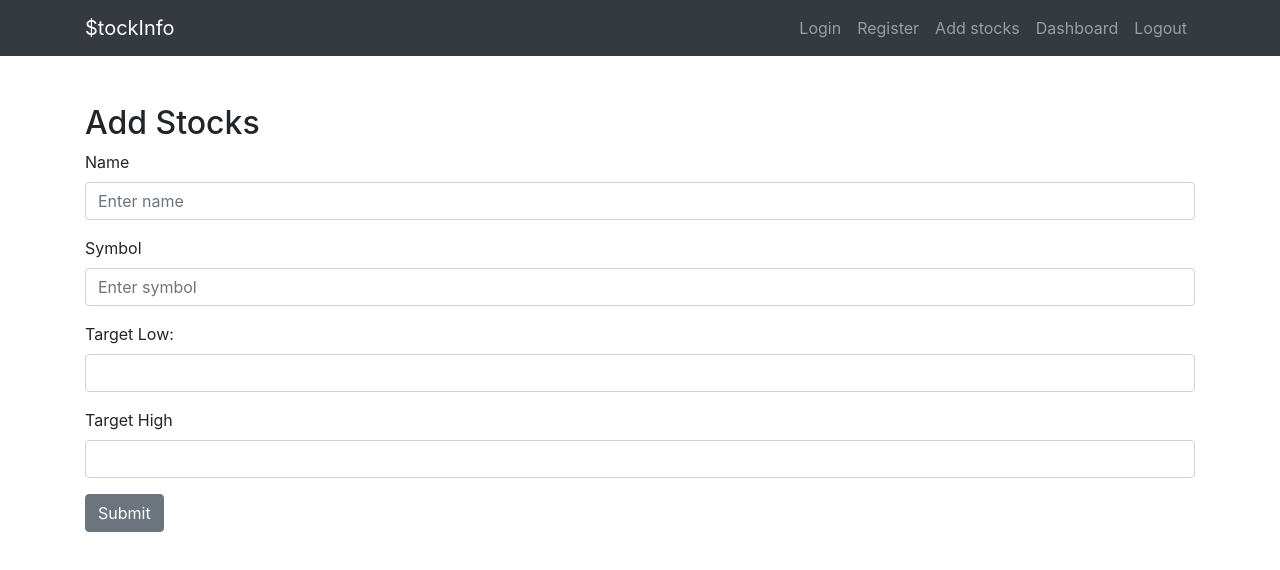
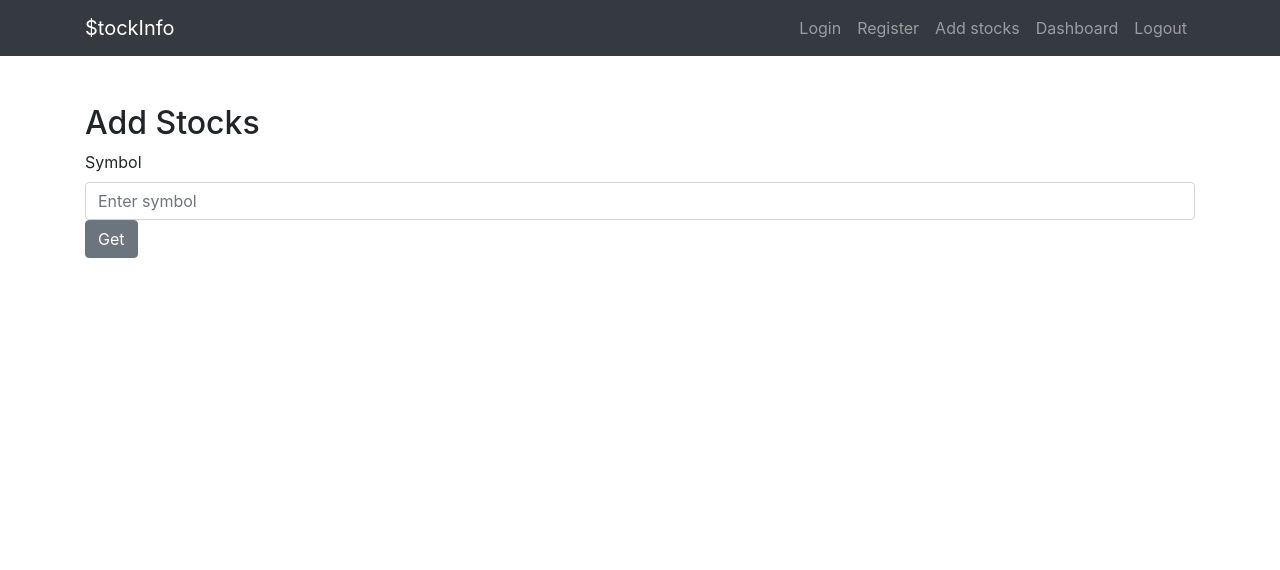
Before and after one commit to delphk/stock-tracker, a React (Create React App) app in the folder client/: page /addstock in a window 1280 px wide. Shown: the top 570 px of the page. Built offline with nearby package versions, Linux system fonts and the light colour scheme.

Commit message:
logout redirect and refactor add stock page

```diff
--- a/client/src/App.js
+++ b/client/src/App.js
@@ -6,6 +6,8 @@ import Register from "./components/Register";
 import AddStock from "./components/AddStock";
 import Dashboard from "./components/Dashboard";
 import Logout from "./components/Logout";
+import NotFound from "./components/NotFound";
+
 import {
   BrowserRouter as Router,
   Switch,
@@ -19,14 +21,14 @@ class App extends Component {
   state = { isLoggedIn: false };
 
   toggleLogin = () => {
-    this.setState({ isLoggedIn: !this.state.isLoggedIn });
+    this.setState({ isLoggedIn: true });
   };
 
   render() {
     console.log(this.state.isLoggedIn);
     return (
       <React.Fragment>
-        <AppNavBar />
+        <AppNavBar isLoggedIn={this.state.isLoggedIn} />
         <Router>
           <Switch>
             <Route
@@ -43,6 +45,7 @@ class App extends Component {
             <Route path="/addstock" component={AddStock} />
             <Route path="/dashboard" component={Dashboard} />
             <Route path="/logout" component={Logout} />
+            <Route component={NotFound} />
           </Switch>
         </Router>
       </React.Fragment>
--- a/client/src/components/AddStock.js
+++ b/client/src/components/AddStock.js
@@ -1,45 +1,54 @@
 import React from "react";
 import { Container, Button, Form, FormGroup, Label, Input } from "reactstrap";
+import { Redirect } from "react-router-dom";
 
 class AddStock extends React.Component {
   state = {
     name: "",
     symbol: "",
     targetlow: undefined,
-    targethigh: undefined
+    targethigh: undefined,
+    isSymbolValid: false,
+    errorMessage: ""
   };
 
   handleChange = e => {
     this.setState({ [e.target.name]: e.target.value });
   };
 
-  handleSubmit = e => {
+  handleSubmit = async e => {
     e.preventDefault();
-    fetch("/stocks", {
+    const request = await fetch("/stocks", {
       method: "post",
       headers: { "Content-Type": "application/json" },
       body: JSON.stringify(this.state)
-    })
-      .then(response => response.json())
-      .then(res => console.log(res));
+    });
+    const response = await request.json();
+    console.log(response);
+    this.props.history.push("/dashboard");
+  };
+
+  getSymbol = async value => {
+    console.log(value);
+    const url = `https://api.iextrading.com/1.0/stock/${value}/quote`;
+    try {
+      const request = await fetch(url);
+      const response = await request.json();
+      const name = response["companyName"];
+      const symbol = response["symbol"];
+      this.setState({ name, symbol, isSymbolValid: true, errorMessage: "" });
+      console.log(this.state);
+    } catch {
+      this.setState({ errorMessage: "No such stock exists" });
+    }
   };
 
   render() {
-    console.log(this.state);
     return (
       <Container>
         <h2>Add Stocks</h2>
         <Form onSubmit={this.handleSubmit}>
-          <FormGroup>
-            <Label for="name">Name</Label>
-            <Input
-              type="text"
-              name="name"
-              value={this.state.name}
-              onChange={this.handleChange}
-              placeholder="Enter name"
-            />
-          </FormGroup>
+          {this.state.isSymbolValid === false && (
             <FormGroup>
               <Label for="symbol">Symbol</Label>
               <Input
@@ -49,7 +58,15 @@ class AddStock extends React.Component {
                 onChange={this.handleChange}
                 placeholder="Enter symbol"
               />
+              <Button onClick={() => this.getSymbol(this.state.symbol)}>
+                Get
+              </Button>
             </FormGroup>
+          )}
+          {<p>{this.state.errorMessage}</p>}
+          {this.state.isSymbolValid && <p>Symbol: {this.state.symbol}</p>}
+          {this.state.isSymbolValid && <p>Name: {this.state.name}</p>}
+          {this.state.isSymbolValid && (
             <FormGroup>
               <Label for="targetlow">Target Low:</Label>
               <Input
@@ -59,6 +76,9 @@ class AddStock extends React.Component {
                 onChange={this.handleChange}
               />
             </FormGroup>
+          )}
+
+          {this.state.isSymbolValid && (
             <FormGroup>
               <Label for="targethigh">Target High</Label>
               <Input
@@ -68,7 +88,8 @@ class AddStock extends React.Component {
                 onChange={this.handleChange}
               />
             </FormGroup>
-          <Button>Submit</Button>
+          )}
+          {this.state.isSymbolValid && <Button>Submit</Button>}
         </Form>
       </Container>
     );
--- a/client/src/components/Dashboard.js
+++ b/client/src/components/Dashboard.js
@@ -8,31 +8,29 @@ class Dashboard extends React.Component {
 
   async componentDidMount() {
     const request = await fetch("/stocks", {
-      method: "get",
-      headers: { "Content-Type": "application/json" }
+      method: "get"
     });
     const response = await request.json();
     this.setState({ stocks: response });
     if (this.state.stocks.length > 0) {
-      this.getStocks();
+      this.getStockPrices();
     }
   }
 
-  getStocks = async () => {
+  getStockPrices = async () => {
     const arrayOfSymbols = this.state.stocks.map(stock => stock.symbol);
     const symbols = arrayOfSymbols.join(",");
     const url = `https://api.iextrading.com/1.0/stock/market/batch?symbols=${symbols}&types=quote`;
     const request = await fetch(url);
     const response = await request.json();
     const arrayOfStockPrices = [];
-    let stocks = [...this.state.stocks];
     for (let i = 0; i < arrayOfSymbols.length; i++) {
       const prices = response[arrayOfSymbols[i]]["quote"]["close"];
       arrayOfStockPrices.push(prices);
     }
+    let stocks = [...this.state.stocks];
     stocks.map((stock, index) => (stock.price = arrayOfStockPrices[index]));
     this.setState({ stocks });
-    console.log(this.state);
   };
 
   handleDelete = async (id, index) => {
--- a/client/src/components/Logout.js
+++ b/client/src/components/Logout.js
@@ -8,6 +8,7 @@ class Logout extends Component {
     });
     const response = await request.json();
     console.log(response);
+    this.props.history.push("/login");
   }
 
   render() {
--- /dev/null
+++ b/client/src/components/NotFound.js
@@ -0,0 +1,7 @@
+import React from "react";
+
+const NotFound = () => {
+  return <div>404 PAGE NOT FOUND</div>;
+};
+
+export default NotFound;
```
Also changed, not shown: 1 other file (tests, documents, lock files or other folders). Lines whose indentation alone changed are shown as unchanged.
